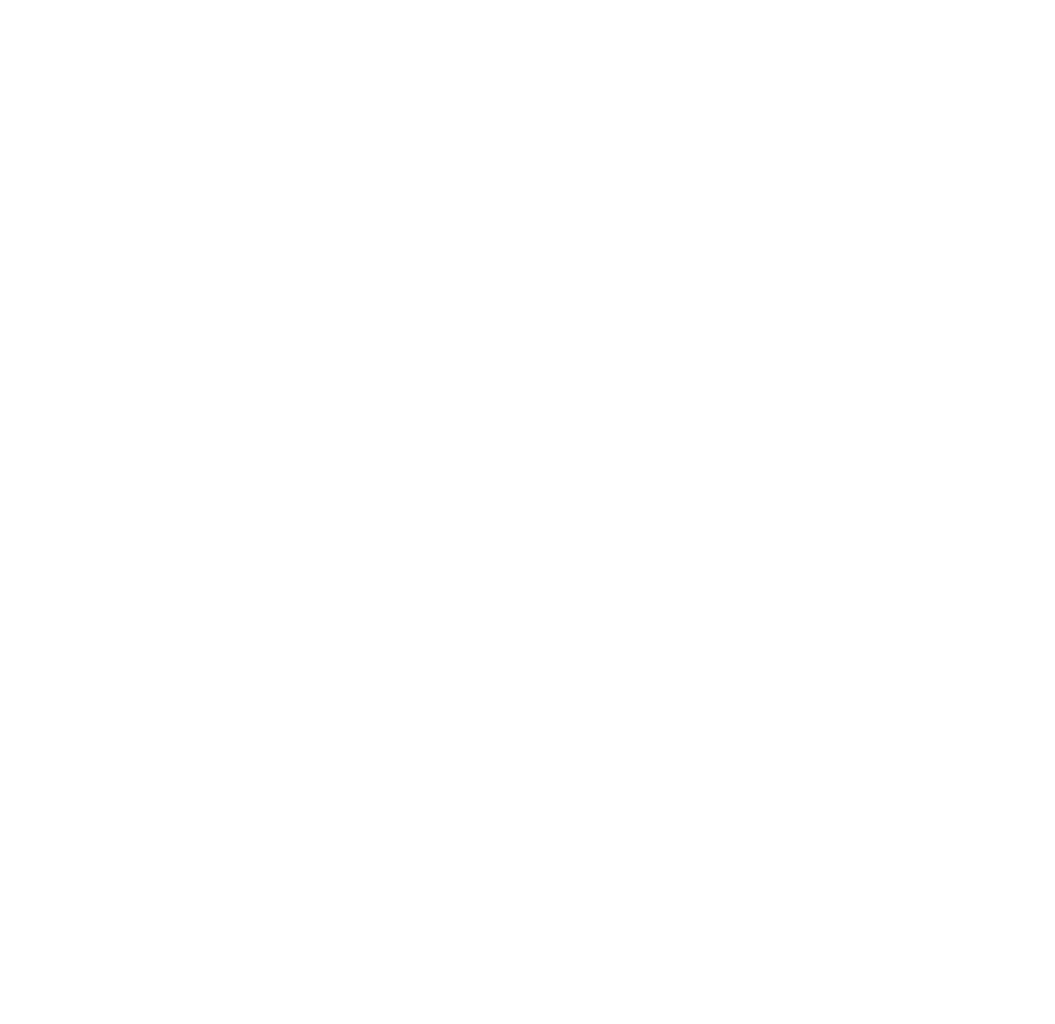
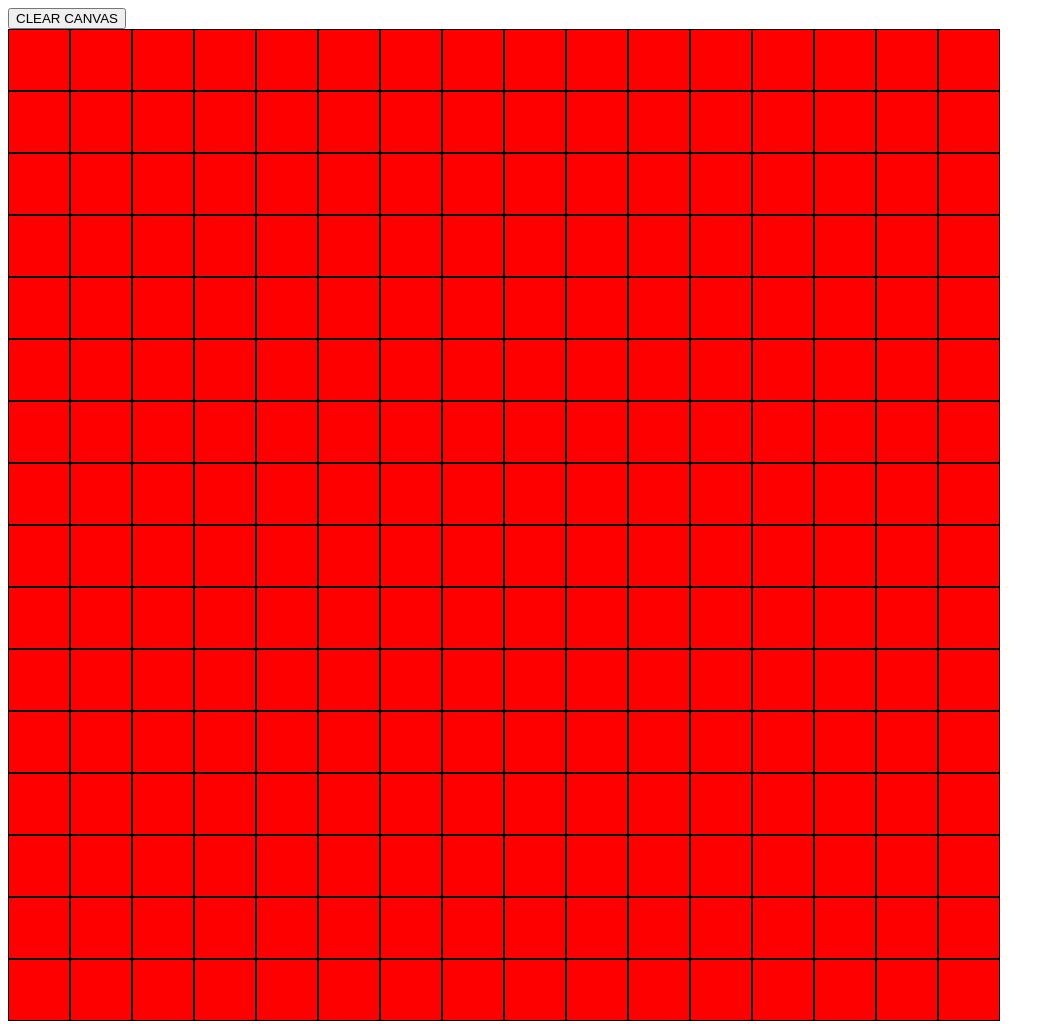
Before and after one commit to pepitovsevilla/Odin-Etch-a-Sketch, a plain HTML site: page index.html in a window 1280 px wide. Shown: the whole page, without its empty margins (0-1055 px from the left). Before the commit the page ends 800 px from the top, so only its background shows below. Drawn offline with Linux system fonts and the light colour scheme.

Commit message:
createCanvas and resetCanvas functions

```diff
--- a/index.html
+++ b/index.html
@@ -8,7 +8,12 @@
     <link rel="stylesheet" href="styles.css">
 </head>
 <body>
+    <div class="menu">
+        <button class="reset">CLEAR CANVAS</button>
+    </div>
+    <div class="gridHolder">
 
+    </div>
 </body>
 <script src="javascript.js"></script>
 
--- a/javascript.js
+++ b/javascript.js
@@ -0,0 +1,42 @@
+// create a grid 1x4 grid of divs
+
+const gridHolder = document.querySelector('.gridHolder');
+const resetButton = document.querySelector('.reset')
+
+function createCanvas(gridSize) {
+    for (let i=1; i<gridSize+1; i++) {
+        const layer = document.createElement('div');
+        layer.classList.add("layer")
+        layer.setAttribute('style',"display:flex;flex:0")
+
+        for (let j=1; j<gridSize+1; j++) {
+            const square = document.createElement('div');
+            square.classList.add("square")
+            square.classList.add(`square${i*j}`)
+            square.setAttribute('style',`height:${960/gridSize}px;width:${960/gridSize}px;background-color:red; border: 1px solid black`);
+            layer.appendChild(square)
+            square.addEventListener("mouseover", ()=>{
+                square.style.backgroundColor="black";});
+        }
+        gridHolder.appendChild(layer);
+    }
+}
+
+
+function resetCanvas() {
+    while ( gridHolder.firstChild ) gridHolder.removeChild( gridHolder.firstChild );
+    let gridSize;
+    while (gridSize>100 || gridSize<1 || isNaN(gridSize)) {
+        gridSize = parseInt(prompt("What size grid"));
+    }
+    createCanvas(gridSize);
+
+}
+
+
+function logFunc() {
+    console.log("button works");
+}
+
+createCanvas(16);
+resetButton.onclick = function() {resetCanvas()};
```
